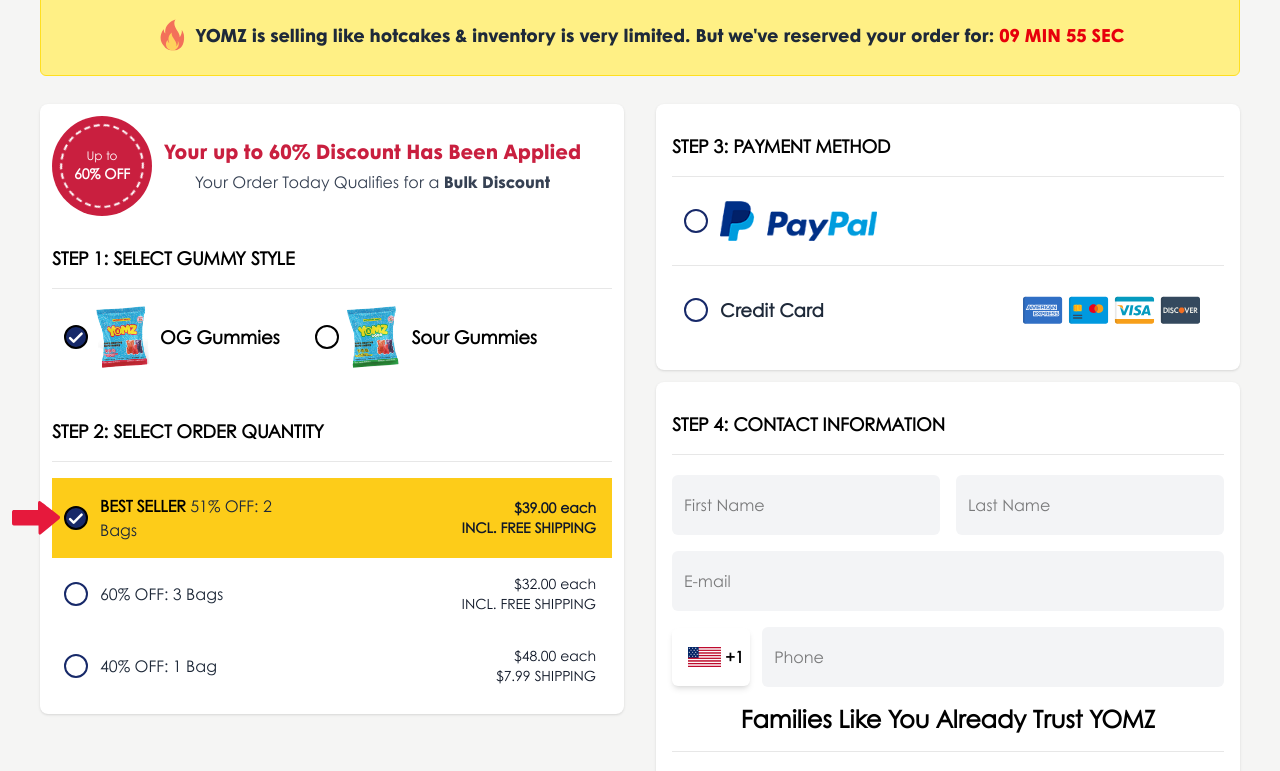
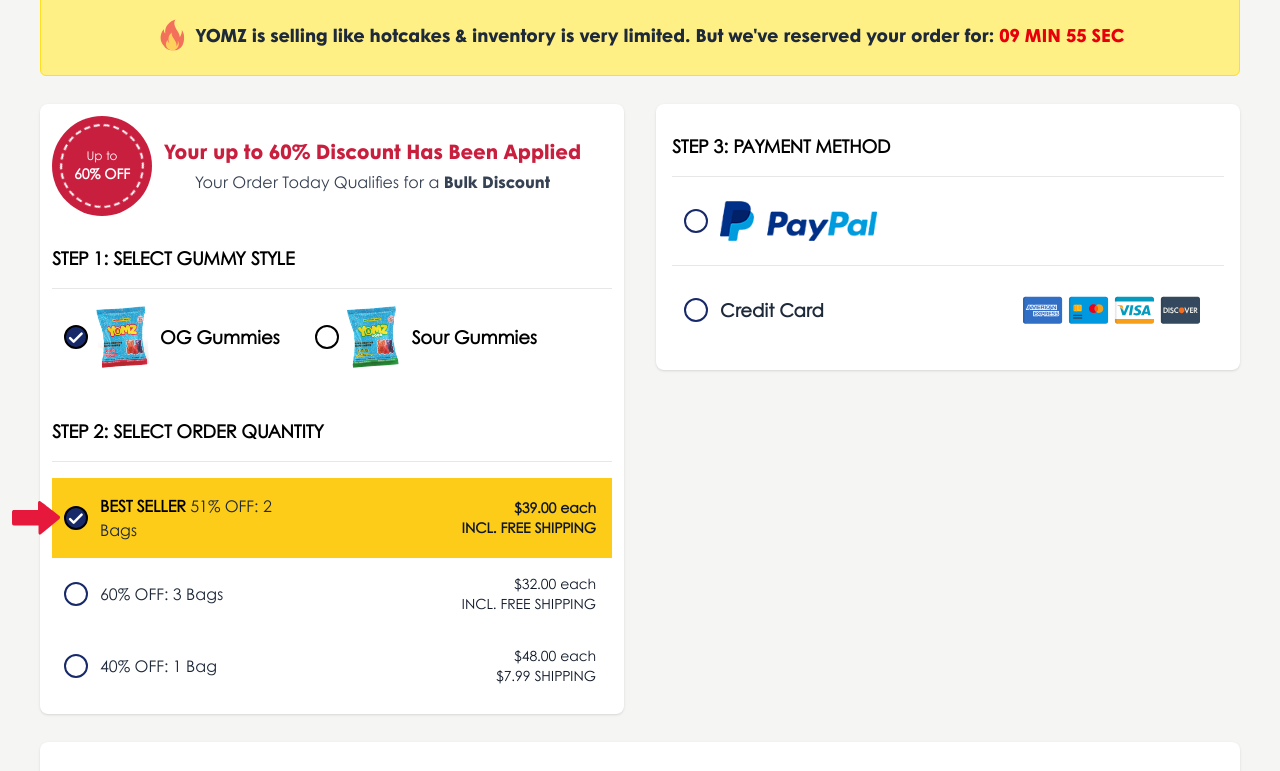
Before and after one commit to parveenstk/yomz-checkout-2, a Nuxt app: page / in a window 1280 px wide. Shown: the part 729-1500 px from the top of the page. Built offline with nearby package versions, Linux system fonts and the light colour scheme.

Commit message:
final code of the day.

```diff
--- a/app/pages/index.vue
+++ b/app/pages/index.vue
@@ -14,7 +14,7 @@
 const selectedBag = ref(1);
 
 // Payment method
-const paymentMethod = ref('creditCard');
+const paymentMethod = ref('');
 
 // same billing
 const sameBilling = ref(true);
```
